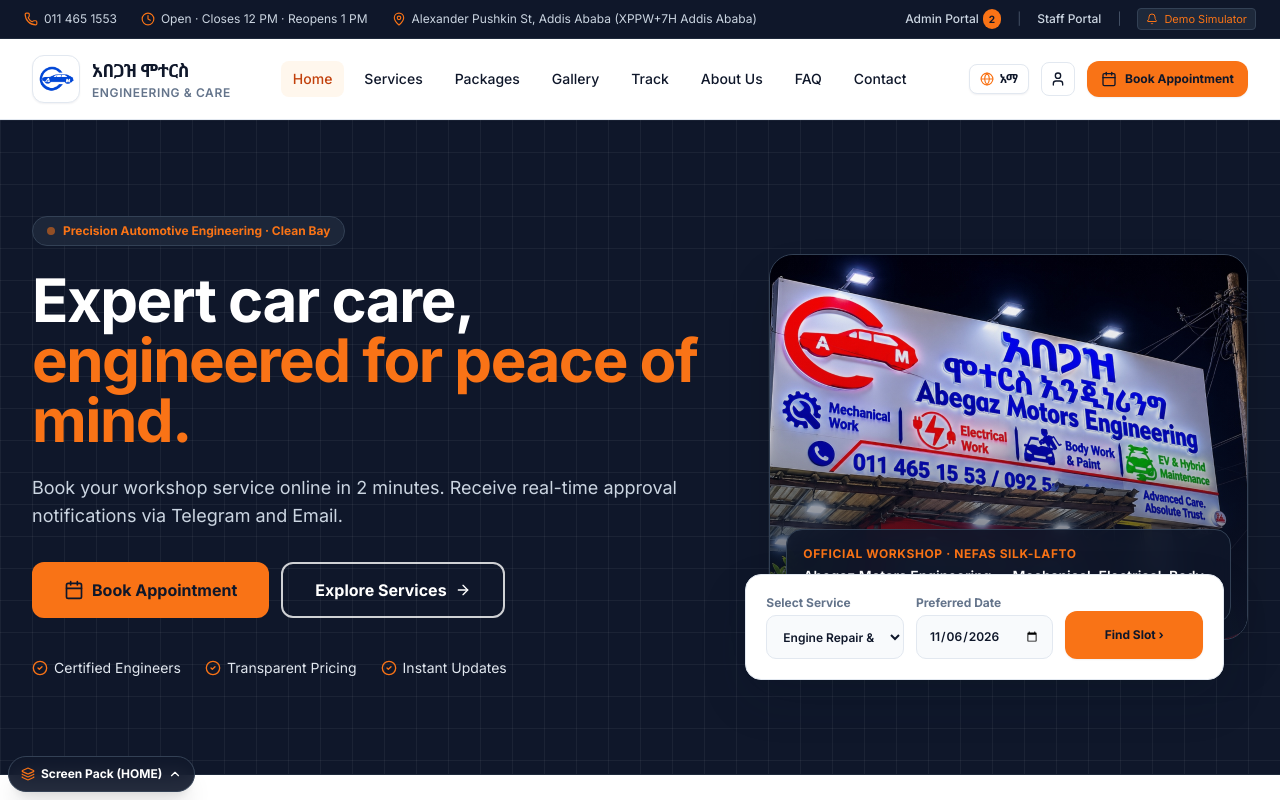
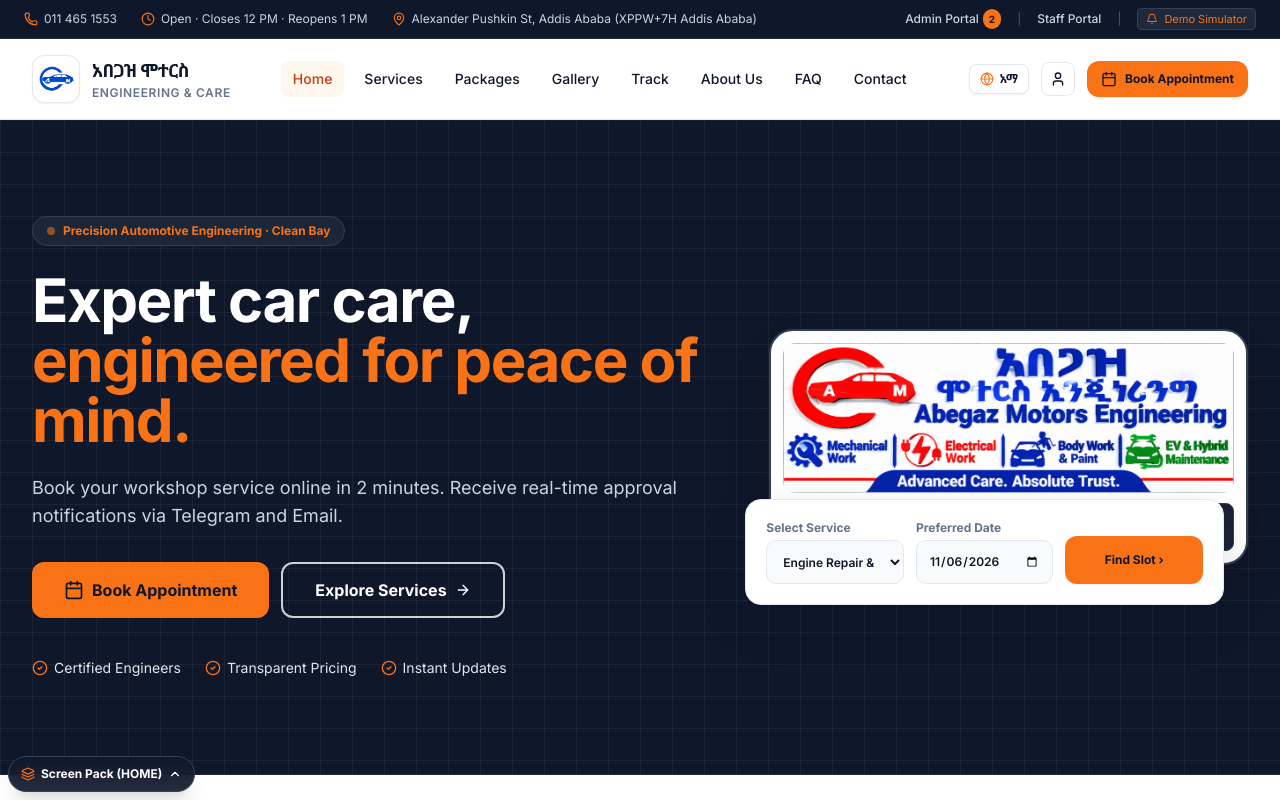
Before and after one commit to YonasGetaw/Abegaz-Moters-and-Enginnering, a React (Vite) app: page / in a window 1280 px wide. Shown: the top 800 px of the page. Built offline with nearby package versions, Linux system fonts and the light colour scheme.

Commit message:
feat: set high-resolution graphic signboard as Hero image

```diff
--- a/src/components/home/HomePage.tsx
+++ b/src/components/home/HomePage.tsx
@@ -117,23 +117,23 @@ export const HomePage: React.FC = () => {
 
             {/* Right Column: Hero Visual & Quick Booking Card */}
             <div className="lg:col-span-5 relative">
-              <div className="relative rounded-banner overflow-hidden shadow-2xl border border-slate-700 bg-navy">
+              <div className="relative rounded-banner overflow-hidden shadow-2xl border-2 border-slate-700 bg-white p-2 sm:p-3">
                 <img
-                  src="/hero-signboard.jpg"
-                  alt="አበጋዝ ሞተርስ ኢንጂነሪንግ - Abegaz Motors Engineering Workshop Signboard"
-                  className="w-full h-80 sm:h-96 object-cover object-center"
+                  src="/hero-banner.png"
+                  alt="አበጋዝ ሞተርስ ኢንጂነሪንግ - Abegaz Motors Engineering Official Signboard"
+                  className="w-full h-auto object-contain rounded-xl"
                 />
-                <div className="absolute inset-0 bg-gradient-to-t from-navy/90 via-navy/20 to-transparent" />
 
-                <div className="absolute bottom-4 left-4 right-4 bg-navy/90 backdrop-blur-md p-4 rounded-card border border-slate-700 text-white">
-                  <p className="text-xs text-orange-signal font-bold uppercase tracking-wider">
-                    {locale === 'am' ? 'ትክክለኛ ወርክሾፕ · ነፋስ ስልክ-ላፍቶ' : 'Official Workshop · Nefas Silk-Lafto'}
-                  </p>
-                  <p className="text-sm font-semibold mt-1">
-                    {locale === 'am'
-                      ? 'አበጋዝ ሞተርስ ኢንጂነሪንግ — ሜካኒካል፣ ኤሌክትሪክ፣ ቦዲና ቀለም እንዲሁም የ EV/Hybrid ጥገና።'
-                      : 'Abegaz Motors Engineering — Mechanical, Electrical, Body & Paint, and EV & Hybrid Maintenance.'}
-                  </p>
+                <div className="mt-2.5 bg-navy/95 p-3 rounded-lg border border-slate-700 text-white flex items-center justify-between gap-2">
+                  <div className="flex items-center gap-2">
+                    <span className="w-2.5 h-2.5 rounded-full bg-emerald-500 animate-pulse shrink-0" />
+                    <p className="text-xs font-bold text-slate-200">
+                      {locale === 'am' ? 'ኦፊሴላዊ የምህንድስና ወርክሾፕ' : 'Official Engineering Bay'}
+                    </p>
+                  </div>
+                  <span className="text-[11px] font-bold text-orange-signal bg-slate-800 px-2 py-0.5 rounded">
+                    Advanced Care. Absolute Trust.
+                  </span>
                 </div>
               </div>
 
```
Also changed, not shown: public/hero-banner.png (added).
